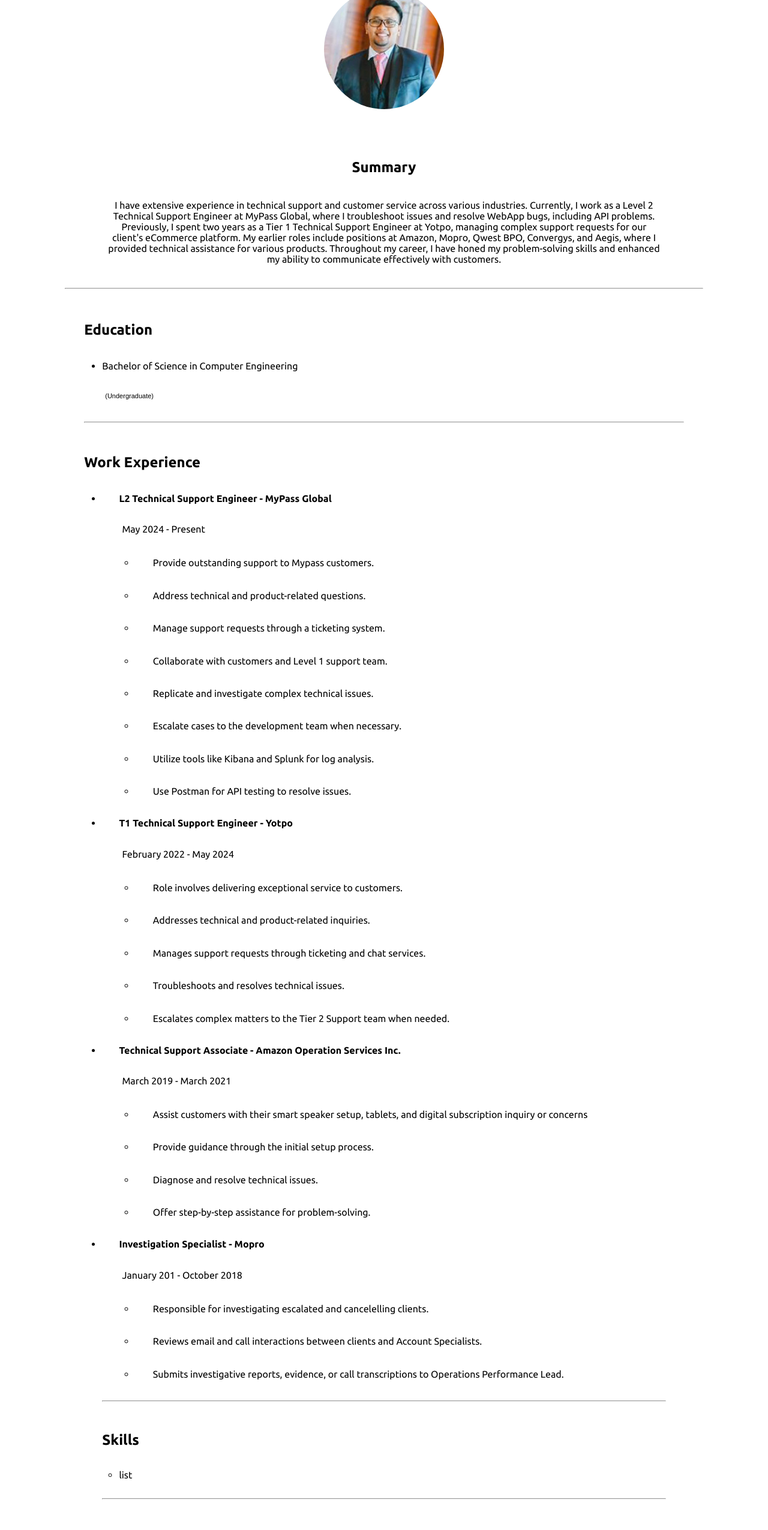
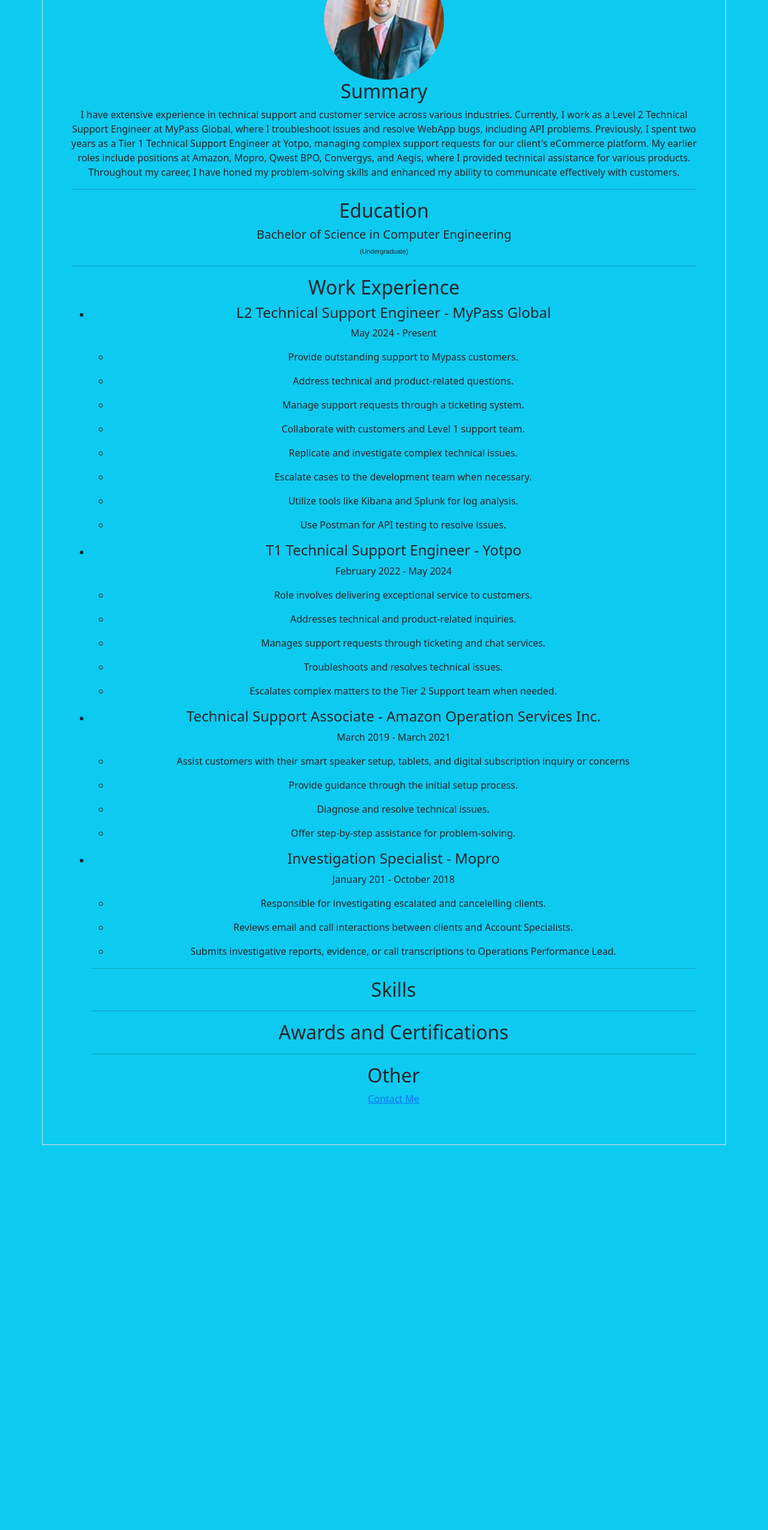
Before and after one commit to jrcaba24/profile-page, a plain HTML site: page index.html in a window 1280 px wide. Shown: the part 220-2771 px from the top of the page at 60% size. After the commit the page ends 2177 px from the top, so only its background shows below. Drawn offline with nearby package versions, Linux system fonts and the light colour scheme.

Commit message:
added changes to profile

```diff
--- a/index.html
+++ b/index.html
@@ -2,23 +2,19 @@
 <html lang="en">
 <head>
     <meta charset="UTF-8">
-    <meta name="viewport" content="width=device-width, initial-scale=1.0">
+    <meta name="viewport" content="width=device-width, initial-scale=1">
 
-    <link rel ="stylesheet" href="./index.css">
-
-    <link rel="preconnect" href="https://fonts.googleapis.com">
-    <link rel="preconnect" href="https://fonts.gstatic.com" crossorigin>
-    <link href="https://fonts.googleapis.com/css2?family=Ubuntu:ital,wght@0,300;0,400;0,500;0,700;1,300;1,400;1,500;1,700&display=swap" rel="stylesheet">
+    <link href="https://cdn.jsdelivr.net/npm/bootstrap@5.2.3/dist/css/bootstrap.min.css" rel="stylesheet" integrity="sha384-rbsA2VBKQhggwzxH7pPCaAqO46MgnOM80zW1RWuH61DGLwZJEdK2Kadq2F9CUG65" crossorigin="anonymous">
 
     <title>My Resume</title>
 
 </head>
-<body>
+<body class="container text-center container p-5 my-5 border bg-info">
 
     <section id = "profile">
-        <div class="top-profile">
+        <div class="top-profile ">
             <h1>Joseph Ryan Caballero</h1>
-            <img src="./Assets/Images/profile.jpg" alt="Profile Picture" class="profile-img">
+            <img src="./Assets/Images/profile.jpg" alt="Profile Picture" class="rounded-circle img-fluid">
 
             <h2>Summary</h2>
             <p> I have extensive experience in technical support and customer service across various industries.
@@ -31,12 +27,11 @@
     </section>
 
     <hr>
+
 <div class="info">
     <h2>Education</h2>
-        <ul>
-            <li>Bachelor of Science in Computer Engineering</li>
-            <p style="font-family: sans-serif; font-size: 11px; ">(Undergraduate)</p>
-        </ul>
+    <h5>Bachelor of Science in Computer Engineering</h5>
+    <p style="font-family: sans-serif; font-size: 11px; ">(Undergraduate)</p>
 
     <hr>
 
@@ -157,36 +152,19 @@
     <hr>
 
     <h2>Skills</h2>
-        <ul>
-            <li>list</li>
-        </ul>
 
     <hr>
 
     <h2>Awards and Certifications</h2>
-        <ul>
-            <li>list</li>
-        </ul>
 
     <hr>
 
     <h2>Other</h2>
-        <ul>
-            <li>
-                <a href="./Pages/contact.html">
+                  <a href="./Pages/contact.html">
                     Contact Me
                 </a>
-            </li>
-        </ul>
-
-    <hr>
 </div>
 
-    <footer>
-        <small>
-            Copyright © 2024 Joseph Caballero. All Rights Reserved.
-        </small>
-    </footer>
-
+    <script src="https://cdn.jsdelivr.net/npm/bootstrap@5.2.3/dist/js/bootstrap.bundle.min.js" integrity="sha384-kenU1KFdBIe4zVF0s0G1M5b4hcpxyD9F7jL+jjXkk+Q2h455rYXK/7HAuoJl+0I4" crossorigin="anonymous"></script>
 </body>
 </html>
```
